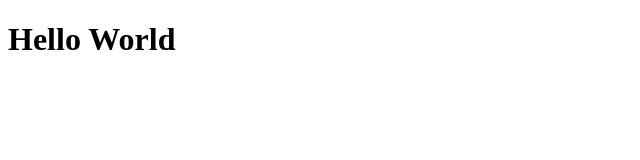
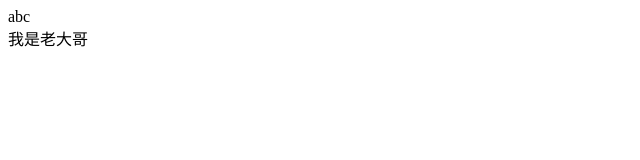
Before and after one commit to Hentaitang/vue-bindData, a plain HTML site: page 2-test/index.html in a window 1280 px wide. Shown: the whole page, without its empty margins (0-640 px from the left). Drawn offline with Linux system fonts and the light colour scheme.

Commit message:
模板解析

```diff
--- /dev/null
+++ b/2-test/compile.js
@@ -0,0 +1,59 @@
+class Compile {
+  constructor(el, vm) {
+    this.el = document.querySelector(el);
+    this.vm = vm;
+    this.fragment = null;
+    if (this.el) {
+      this.fragment = this.nodeToFragment(this.el);
+      this.compileElement(this.fragment);
+      this.el.appendChild(this.fragment);
+    } else {
+      console.log('DOM元素不存在');
+    }
+  }
+  nodeToFragment(el) {
+    // 创建空白文档片段
+    var fragment = document.createDocumentFragment();
+    var child = el.firstChild;
+    while (child) {
+      // 将DOM元素移入fragment
+      fragment.appendChild(child);
+      child = el.firstChild;
+    }
+    return fragment;
+  }
+  compileElement(el) {
+    // 拿到所有子DOM节点元素（伪数组）
+    var children = el.childNodes;
+    [].slice.call(children).forEach(n => {
+      // 正则匹配{{xxx}}
+      var reg = /\{\{\s*(.*?)\s*\}\}/;
+      var text = n.textContent;
+      if (this.isTextNode(n) && reg.test(text)) {
+        console.log('reg.exec(text):' + reg.exec(text));
+        this.compileText(n, reg.exec(text)[1]);
+      }
+
+      if (n.childNodes && n.childNodes.length) {
+        // 节点中存在子节点，继续递归遍历
+        this.compileElement(n);
+      }
+    });
+  }
+  // 判断是否为文本节点
+  isTextNode(node) {
+    return node.nodeType === 3;
+  }
+  compileText(node, exp) {
+    var initText = this.vm[exp];
+    // 将初始化数据初始化到视图中
+    this.updateText(node, initText);
+    // 生成订阅器并绑定更新函数
+    new Watcher(this.vm, exp, value => {
+      this.updateText(node, value);
+    });
+  }
+  updateText(node, value) {
+    node.textContent = typeof value === 'undefined' ? '' : value;
+  }
+}
--- a/2-test/index.html
+++ b/2-test/index.html
@@ -7,17 +7,26 @@
     <title>Document</title>
   </head>
   <body>
-    <h1 id="name">{{ name }}</h1>
+    <div id="app">
+      <div>{{ name }}</div>
+      <div>{{ title }}</div>
+    </div>
     <script src="observer.js"></script>
     <script src="watcher.js"></script>
+    <script src="compile.js"></script>
     <script src="index.js"></script>
     <script>
-      var ele = document.querySelector('#name');
-      var myVue = new MyVue({ name: 'name' }, ele, 'name');
-      setTimeout(() => {
-        console.log('name值修改');
-        myVue.data.name = 'Hello World';
-      }, 3000);
+      var myVue = new MyVue({
+        el: '#app',
+        data: {
+          name: 'abc',
+          title: '我是老大哥'
+        }
+      });
+      // setTimeout(() => {
+      //   console.log('name值修改');
+      //   myVue.data.name = 'Hello World';
+      // }, 3000);
     </script>
   </body>
 </html>
--- a/2-test/index.js
+++ b/2-test/index.js
@@ -1,11 +1,37 @@
-function MyVue(data, el, exp) {
-  this.data = data;
-  // 给属性转化getter和setter
-  observe(data);
-  // 初始化模板数据的值
-  el.innerHTML = this.data[exp];
-  new Watcher(this, exp, function(value) {
-    el.innerHTML = value;
-  });
-  return this;
+// function MyVue(data, el, exp) {
+//   this.data = data;
+//   // 给属性转化getter和setter
+//   observe(data);
+//   // 初始化模板数据的值
+//   el.innerHTML = this.data[exp];
+//   new Watcher(this, exp, function(value) {
+//     el.innerHTML = value;
+//   });
+//   return this;
+// }
+
+class MyVue {
+  constructor(options) {
+    this.vm = this;
+    this.data = options.data;
+    this.el = options.el;
+    Object.keys(this.data).forEach(key => {
+      this.proxyKeys(key);
+    });
+
+    observe(this.data);
+    new Compile(this.el, this.vm);
+  }
+  proxyKeys(key) {
+    Object.defineProperty(this, key, {
+      enumerable: true,
+      configurable: true,
+      get() {
+        return this.data[key];
+      },
+      set(newValue) {
+        this.data[key] = newValue;
+      }
+    });
+  }
 }
```
